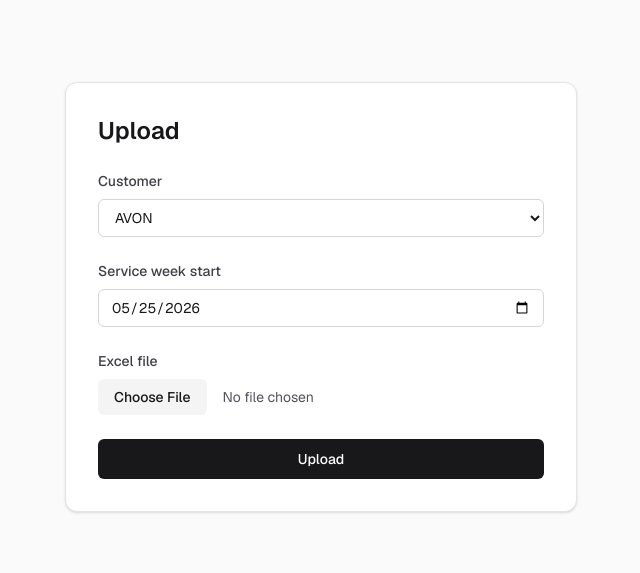
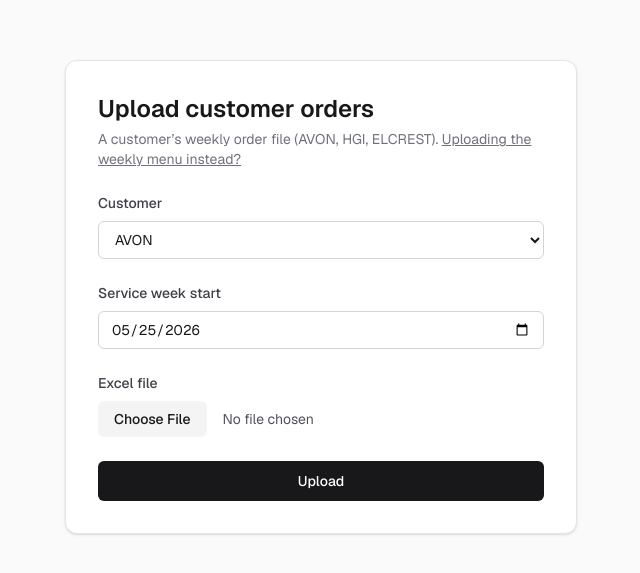
Before and after one commit to aguahiara/ebrrar-oms, a Next.js app: page /upload in a window 1280 px wide. Shown: the part 103-676 px from the top of the page, without its empty margins (319-959 px from the left). Built offline with nearby package versions, Linux system fonts and the light colour scheme.

Commit message:
UX: clearer headings + cross-links on order vs menu upload screens

```diff
--- a/app/menu/page.tsx
+++ b/app/menu/page.tsx
@@ -125,9 +125,19 @@ export default function MenuUploadPage() {
   return (
     <div className="flex flex-1 justify-center bg-zinc-50 px-4 py-16 font-sans dark:bg-black">
       <main className="w-full max-w-4xl">
-        <h1 className="mb-6 text-2xl font-semibold text-zinc-900 dark:text-zinc-50">
-          Weekly Menu Upload
+        <h1 className="mb-1 text-2xl font-semibold text-zinc-900 dark:text-zinc-50">
+          Upload weekly menu
         </h1>
+        <p className="mb-6 text-sm text-zinc-500 dark:text-zinc-400">
+          The Ebrrar &lsquo;Menu for the Week&rsquo; file (the Mon&ndash;Fri
+          option grid).{" "}
+          <a
+            href="/upload"
+            className="underline hover:text-zinc-900 dark:hover:text-zinc-50"
+          >
+            Uploading customer orders instead?
+          </a>
+        </p>
 
         <div className="mb-6 rounded-xl border border-zinc-200 bg-white p-6 shadow-sm dark:border-zinc-800 dark:bg-zinc-950">
           <label
--- a/app/upload/page.tsx
+++ b/app/upload/page.tsx
@@ -67,9 +67,18 @@ export default function UploadPage() {
   return (
     <div className="flex flex-1 items-center justify-center bg-zinc-50 px-4 py-16 font-sans dark:bg-black">
       <main className="w-full max-w-lg rounded-xl border border-zinc-200 bg-white p-8 shadow-sm dark:border-zinc-800 dark:bg-zinc-950">
-        <h1 className="mb-6 text-2xl font-semibold text-zinc-900 dark:text-zinc-50">
-          Upload
+        <h1 className="mb-1 text-2xl font-semibold text-zinc-900 dark:text-zinc-50">
+          Upload customer orders
         </h1>
+        <p className="mb-6 text-sm text-zinc-500 dark:text-zinc-400">
+          A customer&rsquo;s weekly order file (AVON, HGI, ELCREST).{" "}
+          <a
+            href="/menu"
+            className="underline hover:text-zinc-900 dark:hover:text-zinc-50"
+          >
+            Uploading the weekly menu instead?
+          </a>
+        </p>
 
         <div className="mb-6">
           <label
```
